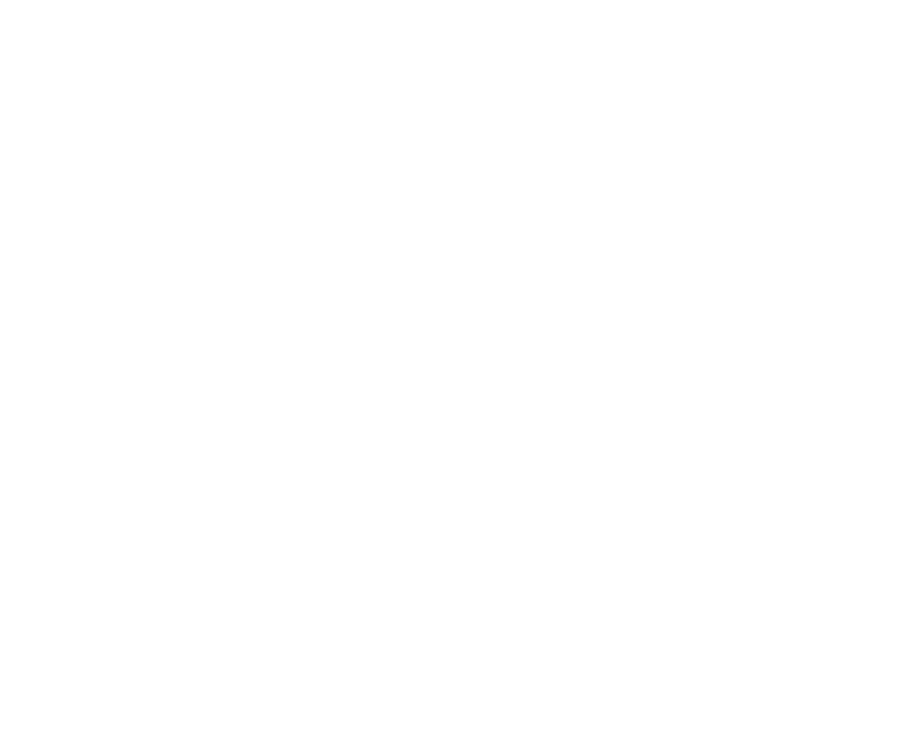
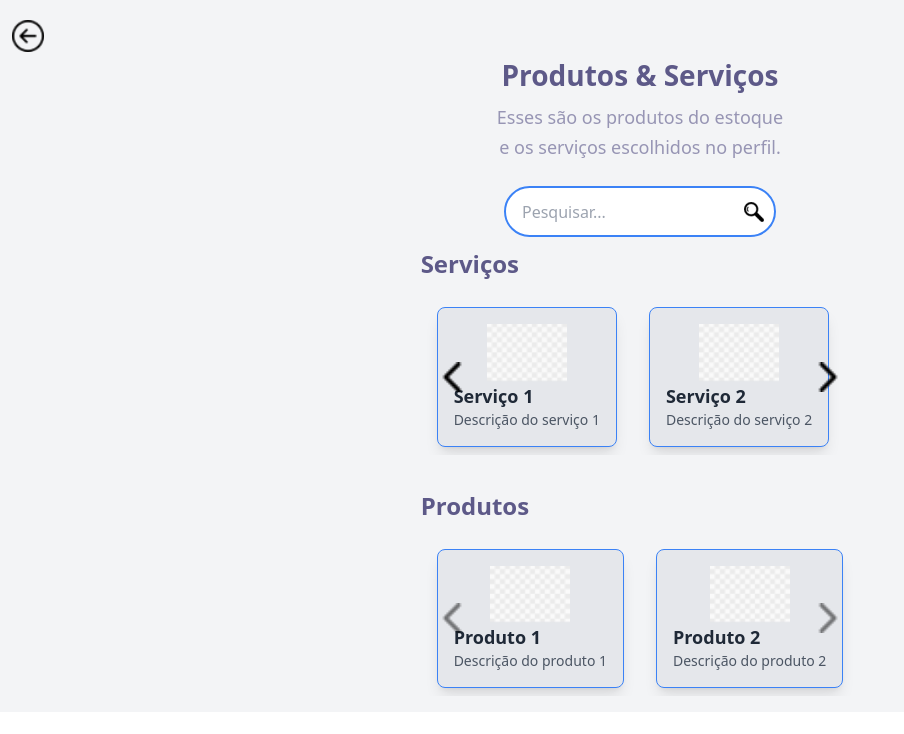
Before and after one commit to rafascampelo/frontend-da-onwave, a Next.js app: page /sellProducts in a window 1280 px wide. Shown: the top 734 px of the page, without its empty margins (0-904 px from the left). Built offline with nearby package versions, Linux system fonts and the light colour scheme.

Commit message:
a mae manja

```diff
--- a/src/app/(sells)/layout.jsx
+++ b/src/app/(sells)/layout.jsx
@@ -1,25 +1,231 @@
 "use client";
 
+import React, { useState } from "react";
+import Head from "next/head";
+import Link from "next/link";
 import Image from "next/image";
 
-export default function Layout({ data = [] }) {
-  // Garante que data sempre seja um array vazio por padrão, caso seja undefined
+const PageServicesAndProducts = () => {
+  const servicesAndProducts = [
+    {
+      id: 1,
+      type: "service",
+      name: "Serviço 1",
+      imageUrl: "/imagemteoria.png",
+      legend: "Descrição do serviço 1",
+    },
+    {
+      id: 2,
+      type: "product",
+      name: "Produto 1",
+      imageUrl: "/imagemteoria.png",
+      legend: "Descrição do produto 1",
+    },
+    {
+      id: 3,
+      type: "service",
+      name: "Serviço 2",
+      imageUrl: "/imagemteoria.png",
+      legend: "Descrição do serviço 2",
+    },
+    {
+      id: 10,
+      type: "service",
+      name: "Serviço 50",
+      imageUrl: "/imagemteoria.png",
+      legend: "Descrição do serviço 2",
+    },
+    {
+      id: 9,
+      type: "service",
+      name: "Serviço 7",
+      imageUrl: "/imagemteoria.png",
+      legend: "Descrição do serviço 2",
+    },
+    {
+      id: 4,
+      type: "product",
+      name: "Produto 2",
+      imageUrl: "/imagemteoria.png",
+      legend: "Descrição do produto 2",
+    },
+  ];
+
+  const services = servicesAndProducts.filter(
+    (item) => item.type === "service"
+  );
+  const products = servicesAndProducts.filter(
+    (item) => item.type === "product"
+  );
+
+  const [serviceIndex, setServiceIndex] = useState(0);
+  const [productIndex, setProductIndex] = useState(0);
+
+  const nextService = () => {
+    setServiceIndex((prevIndex) => (prevIndex + 2) % services.length);
+  };
+
+  const prevService = () => {
+    setServiceIndex(
+      (prevIndex) => (prevIndex - 2 + services.length) % services.length
+    );
+  };
+
+  const nextProduct = () => {
+    setProductIndex((prevIndex) => (prevIndex + 2) % products.length);
+  };
+
+  const prevProduct = () => {
+    setProductIndex(
+      (prevIndex) => (prevIndex - 2 + products.length) % products.length
+    );
+  };
+
   return (
-    <div className="grid grid-cols-1 md:grid-cols-3 gap-4 mt-8">
-      {data.map((item, index) => (
-        <div key={index} className="p-4 border rounded-lg shadow-md">
-          <Image
-            src={item.imageUrl}
-            alt={item.name}
-            width={150}
-            height={150}
-            className="mx-auto"
-          />
-          <h3 className="text-center mt-2 text-xl font-semibold">
-            {item.name}
-          </h3>
+    <div className="flex flex-col items-center">
+      <div className="container mx-auto p-4 flex flex-col gap-4 mt-2">
+        <h2 className="text-[24px] font-extrabold leading-[38px] text-[#5d5988]">
+          Serviços
+        </h2>
+        <div className="relative flex items-center">
+          <button
+            className="absolute left-0 z-10 p-2 disabled:opacity-50 mx-2" // Adicionando margem horizontal
+            onClick={prevService}
+            disabled={services.length <= 2}
+            aria-label="Previous service"
+          >
+            <Image
+              src="/seta_esquerda.png"
+              alt="Seta Esquerda"
+              width={30}
+              height={30}
+            />
+          </button>
+
+          <div className="flex overflow-hidden justify-center">
+            {services.slice(serviceIndex, serviceIndex + 2).map((service) => (
+              <div key={service.id} className="p-2 min-w-[120px] mx-2">
+                <div className="bg-gray-200 border border-blue-500 p-4 rounded-lg shadow-lg transition-transform transform hover:scale-105">
+                  <Image
+                    src={service.imageUrl}
+                    alt={service.name}
+                    width={80}
+                    height={80}
+                    className="mx-auto"
+                  />
+                  <h3 className="text-lg font-bold text-gray-800">
+                    {service.name}
+                  </h3>
+                  <p className="text-sm text-gray-600">{service.legend}</p>
+                </div>
+              </div>
+            ))}
+          </div>
+
+          <button
+            className="absolute right-0 z-10 p-2 disabled:opacity-50 mx-2" // Adicionando margem horizontal
+            onClick={nextService}
+            disabled={services.length <= 2}
+            aria-label="Next service"
+          >
+            <Image
+              src="/seta_direita.png"
+              alt="Seta Direita"
+              width={30}
+              height={30}
+            />
+          </button>
         </div>
-      ))}
+
+        <h2 className="text-[24px] font-extrabold leading-[38px] text-[#5d5988] mt-4">
+          Produtos
+        </h2>
+        <div className="relative flex items-center">
+          <button
+            className="absolute left-0 z-10 p-2 disabled:opacity-50 mx-2" // Adicionando margem horizontal
+            onClick={prevProduct}
+            disabled={products.length <= 2}
+            aria-label="Previous product"
+          >
+            <Image
+              src="/seta_esquerda.png"
+              alt="Seta Esquerda"
+              width={30}
+              height={30}
+            />
+          </button>
+
+          <div className="flex overflow-hidden justify-center">
+            {products.slice(productIndex, productIndex + 2).map((product) => (
+              <div key={product.id} className="p-2 min-w-[120px] mx-2">
+                <div className="bg-gray-200 border border-blue-500 p-4 rounded-lg shadow-lg transition-transform transform hover:scale-105">
+                  <Image
+                    src={product.imageUrl}
+                    alt={product.name}
+                    width={80}
+                    height={80}
+                    className="mx-auto"
+                  />
+                  <h3 className="text-lg font-bold text-gray-800">
+                    {product.name}
+                  </h3>
+                  <p className="text-sm text-gray-600">{product.legend}</p>
+                </div>
+              </div>
+            ))}
+          </div>
+
+          <button
+            className="absolute right-0 z-10 p-2 disabled:opacity-50 mx-2" // Adicionando margem horizontal
+            onClick={nextProduct}
+            disabled={products.length <= 2}
+            aria-label="Next product"
+          >
+            <Image
+              src="/seta_direita.png"
+              alt="Seta Direita"
+              width={30}
+              height={30}
+            />
+          </button>
+        </div>
+      </div>
     </div>
   );
+};
+
+export default function RootLayout({ children }) {
+  return (
+    <>
+      <Head>
+        <link rel="preconnect" href="https://fonts.googleapis.com" />
+        <link
+          rel="preconnect"
+          href="https://fonts.gstatic.com"
+          crossOrigin="anonymous"
+        />
+        <link
+          href="https://fonts.googleapis.com/css2?family=Poppins:wght@100;200;300;400;500;600;700;800;900&display=swap"
+          rel="stylesheet"
+        />
+      </Head>
+      <div className="flex flex-col items-center justify-center bg-gray-100 ">
+        {children}
+        <div className="absolute top-5 left-3">
+          <Link href="/homeScreen">
+            <Image
+              src="/voltar.png"
+              alt="Onwave Logo"
+              className="dark:invert pb-2"
+              width={32}
+              height={32}
+              priority
+            />
+          </Link>
+        </div>
+
+        <PageServicesAndProducts />
+      </div>
+    </>
+  );
 }
--- a/src/app/(sells)/sellProducts/page.jsx
+++ b/src/app/(sells)/sellProducts/page.jsx
@@ -1,100 +1,39 @@
-"use client";
-
-import { useState } from "react";
 import Image from "next/image";
 import Link from "next/link";
-import Head from "next/head";
 
-export default function SellProducts() {
-  const [selectedTheme, setSelectedTheme] = useState("produtos");
-
-  const themes = [
-    {
-      id: "produtos",
-      label: "Produtos",
-      description:
-        "Esses são os produtos que você adicionou na sessão produtos.",
-      img: "/imagemteoria.png",
-    },
-    {
-      id: "servicos",
-      label: "Serviços",
-      description:
-        "Esses são os serviços que você adicionou na sessão serviços.",
-      img: "/imagemteoria.png",
-    },
-  ];
-
-  // Dados de produtos e serviços embutidos no componente
-  const data = {
-    produtos: [
-      { name: "Produto 1", imageUrl: "/imagemteoria.png" },
-      { name: "Produto 2", imageUrl: "/imagemteoria.png" },
-      { name: "Produto 3", imageUrl: "/imagemteoria.png" },
-    ],
-    servicos: [
-      { name: "Serviço 1", imageUrl: "/imagemteoria.png" },
-      { name: "Serviço 2", imageUrl: "/imagemteoria.png" },
-      { name: "Serviço 3", imageUrl: "/imagemteoria.png" },
-    ],
-  };
-
+export default function sellProducts() {
   return (
     <>
-      <Head>
-        <title>Onwave - Gestão de Comércio</title>
-        <meta name="description" content="APP para a gestão do seu comércio" />
-        <link
-          rel="stylesheet"
-          href="https://fonts.googleapis.com/css2?family=Poppins:wght@400;500;600&display=swap"
-        />
-      </Head>
+      <div className=" flex flex-col items-center justify-center bg-gray-100 ">
+        {/* aqui é o titulo cabeção */}
+        <span className=" text-justify relative pt-4 top-10 text-[#5d5988] text-[28px] font-extrabold leading-[38px]">
+          Produtos & Serviços
+        </span>
 
-      <div className="min-h-screen flex flex-col items-center justify-center">
-        {/* Link para voltar */}
-        <div className="fixed top-5 left-3">
-          <Link href="/homeScreen">
-            <Image
-              src="/voltar.png"
-              alt="Voltar"
-              width={32}
-              height={32}
-              priority
-              className="dark:invert pb-2"
+        <div className="text-center pt-10">
+          <div className="w-[300px] h-[60px] relative pt-2 pb-2 text-center text-[#9795b4] text-lg font-normal leading-[30px]">
+            Esses são os produtos do estoque e os serviços escolhidos no perfil.
+          </div>
+        </div>
+        {/* Botões para selecionar tema */}
+
+        <div className="flex justify-center relative top-4 pt-4">
+          <form className="w-[272px] h-[51px]  bg-white rounded-[46px] flex items-center relative">
+            <input
+              type="text"
+              placeholder="Pesquisar..."
+              className="w-full h-full border-blue-500 border-2 bg-transparent rounded-[46px] pl-4 pr-10 outline-none"
             />
-          </Link>
+            <span className="absolute right-3 text-gray-500 cursor-pointer">
+              <Image
+                src="/pesquisa.png" // Substitua pelo caminho do seu ícone de lupa
+                alt="Buscar"
+                width={20}
+                height={20}
+              />
+            </span>
+          </form>
         </div>
-
-        {/* Título e descrição */}
-        <div className="text-center pt-10">
-          <h1 className="text-[#5d5988] text-2xl font-bold">
-            Escolha{" "}
-            {selectedTheme === "produtos" ? "os produtos" : "os serviços"}
-          </h1>
-          <p className="text-[#9795b4] text-lg leading-7">
-            {themes.find((theme) => theme.id === selectedTheme)?.description}
-          </p>
-        </div>
-
-        {/* Botões para selecionar tema */}
-        <div className="flex justify-center my-4">
-          {themes.map((theme) => (
-            <button
-              key={theme.id}
-              className={`px-4 py-2 mx-2 text-white font-semibold rounded-lg transition-colors ${
-                selectedTheme === theme.id
-                  ? "bg-blue-600"
-                  : "bg-blue-400 hover:bg-blue-500"
-              }`}
-              onClick={() => setSelectedTheme(theme.id)}
-            >
-              {theme.label}
-            </button>
-          ))}
-        </div>
-
-        {/* Renderizando Layout de acordo com o tema */}
-        <Layout data={data[selectedTheme]} />
       </div>
     </>
   );
```
Also changed, not shown: package.json (+5 -4 lines), public/pesquisa.png (added), 1 other file (tests, documents, lock files or other folders).
